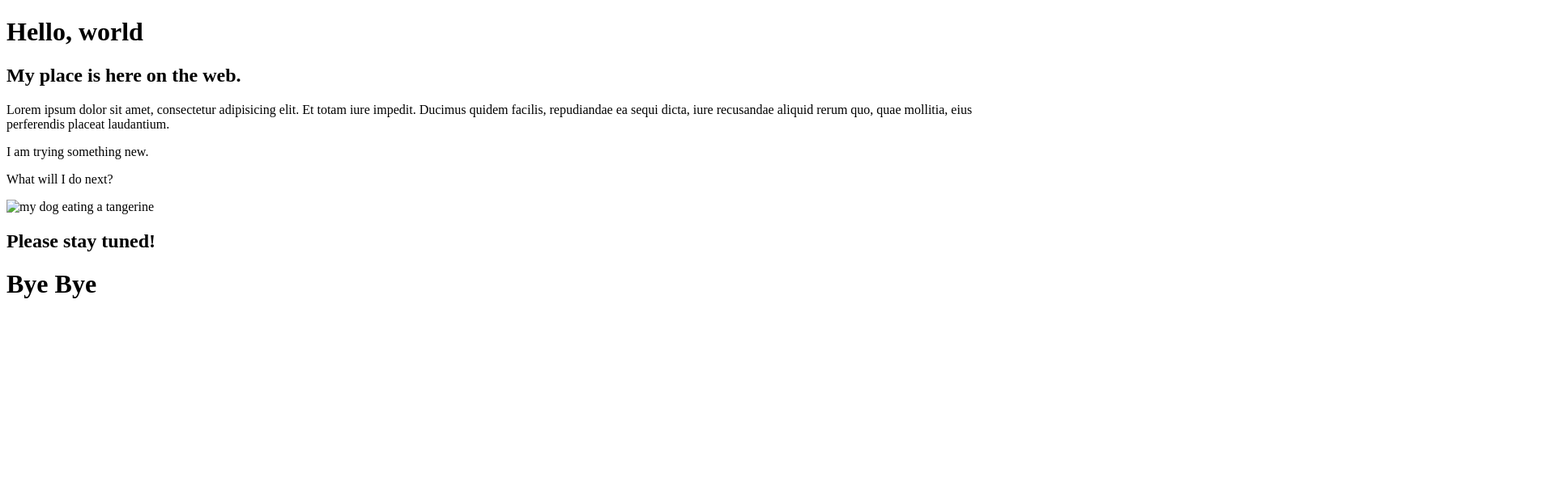
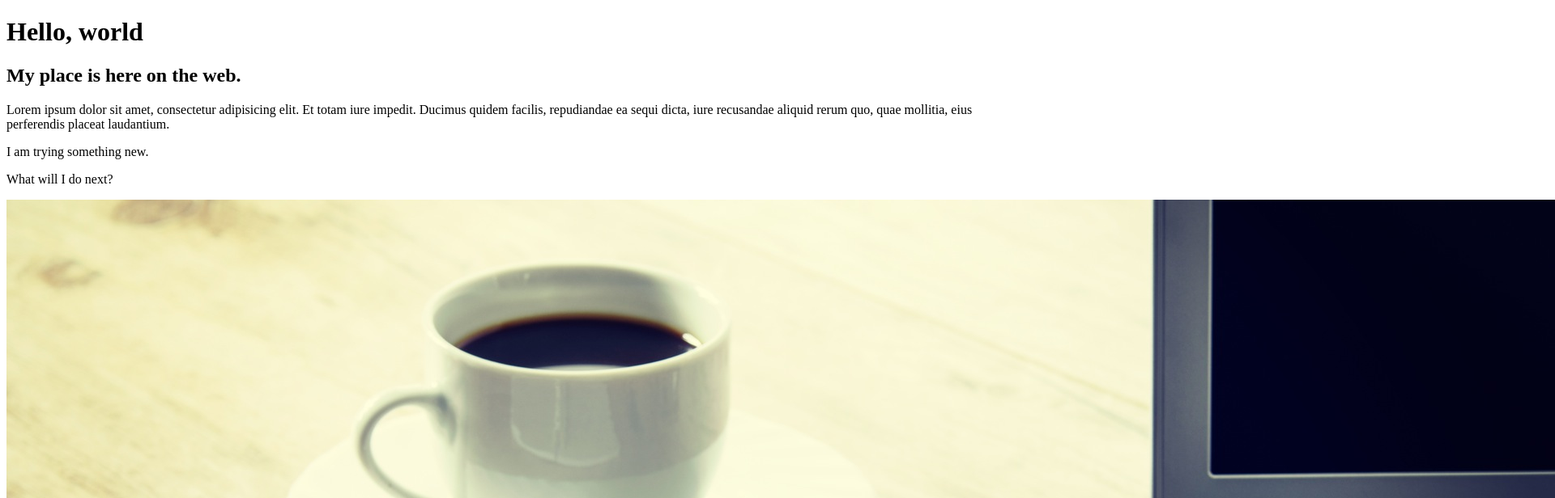
Before and after one commit to oskilin/oskilin.github.io, a plain HTML site: page index.html in a window 1280 px wide. Shown: the top 616 px of the page at 81% size, 1920 px wide, since content can reach past the window. Drawn offline with Linux system fonts and the light colour scheme.

Commit message:
revision to image 1

```diff
--- a/index.html
+++ b/index.html
@@ -14,7 +14,7 @@
     <p>Lorem ipsum dolor sit amet, consectetur adipisicing elit. Et totam iure impedit. Ducimus quidem facilis, repudiandae ea sequi dicta, iure recusandae aliquid rerum quo, quae mollitia, eius perferendis placeat laudantium.</p>
     <p>I am trying something new.</p>
     <p>What will I do next?</p>
-    <img C:\Users\Noemi\oskilin.github.io\Linda images\StockSnap_JHJH4PS68L.jpg alt="my dog eating a tangerine">
+    <img src="Linda images/StockSnap_JHJH4PS68L.jpg">
     <h2>Please stay tuned!</h2>
     <h1>Bye Bye</h1>
 
```
